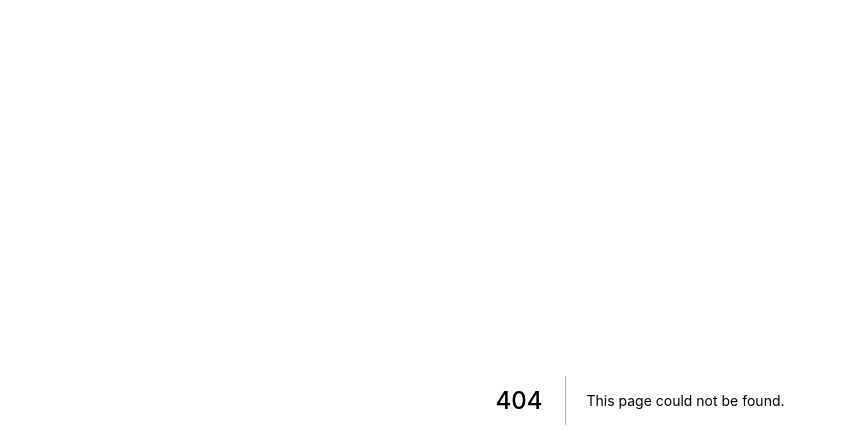
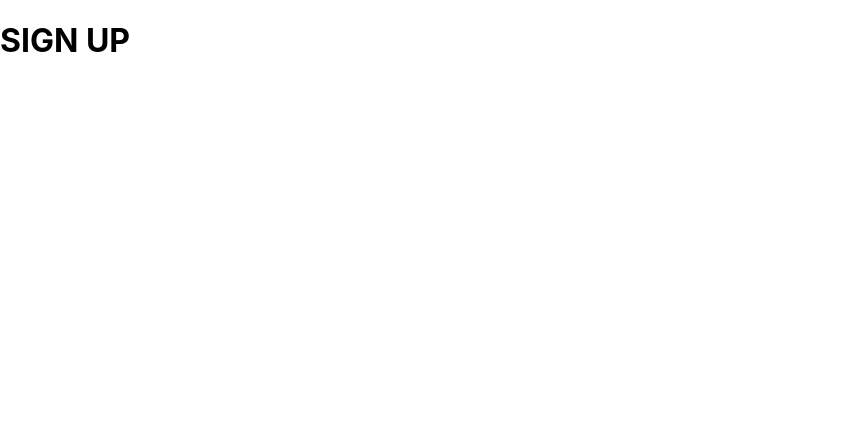
Before and after one commit to AgainstLightning/socialight, a Next.js app: page /enter in a window 1280 px wide. Before the commit this address had no page. Shown: the top 448 px of the page, without its empty margins (0-846 px from the left). Built offline with nearby package versions, Linux system fonts and the light colour scheme.

Commit message:
add enter page

```diff
--- /dev/null
+++ b/pages/enter.tsx
@@ -0,0 +1,11 @@
+import type { NextPage } from 'next'
+
+const Enter: NextPage = ({ }) => {
+    return (
+        <main>
+            <h1>SIGN UP</h1>
+        </main>
+    )
+}
+
+export default Enter
--- a/pages/index.tsx
+++ b/pages/index.tsx
@@ -6,7 +6,7 @@ import styles from '../styles/Home.module.css'
 const Home: NextPage = () => {
   return (
     <div>
-
+      <h1>HOME</h1>
     </div>
   )
 }
```
